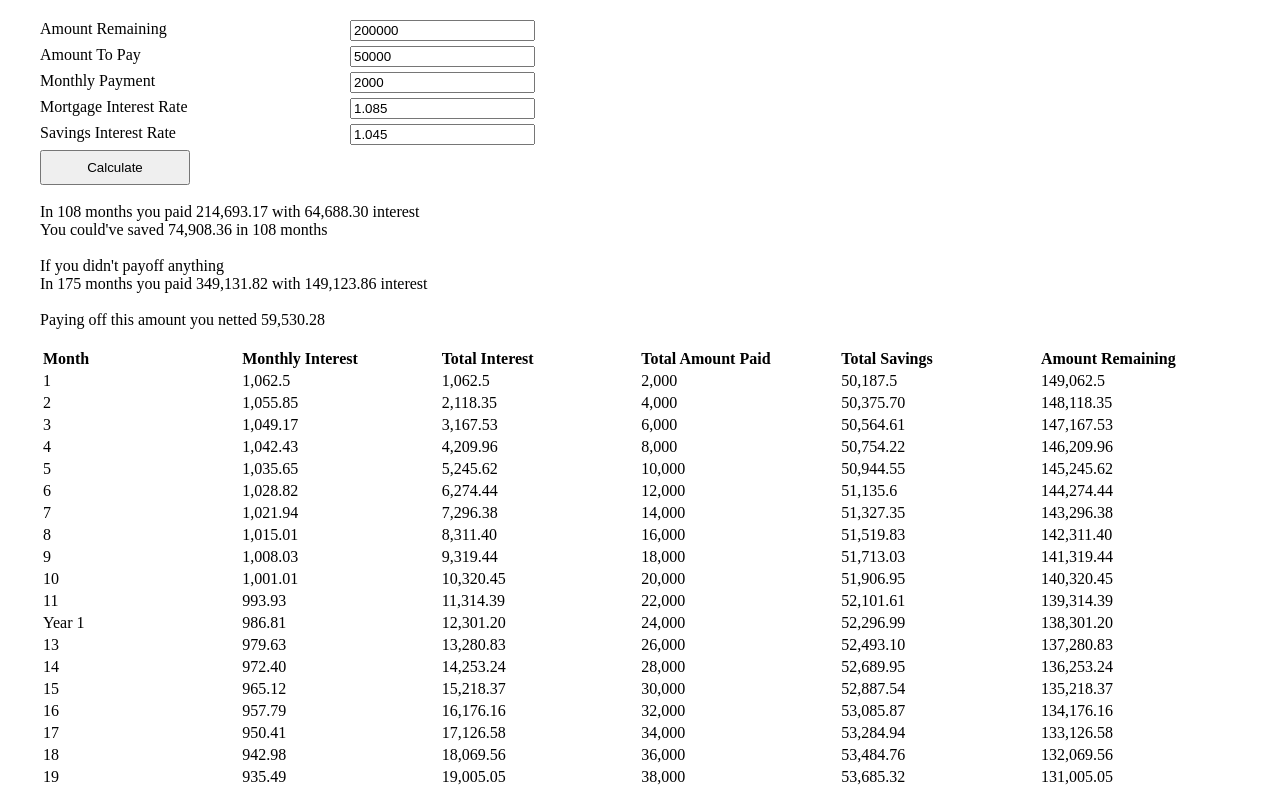
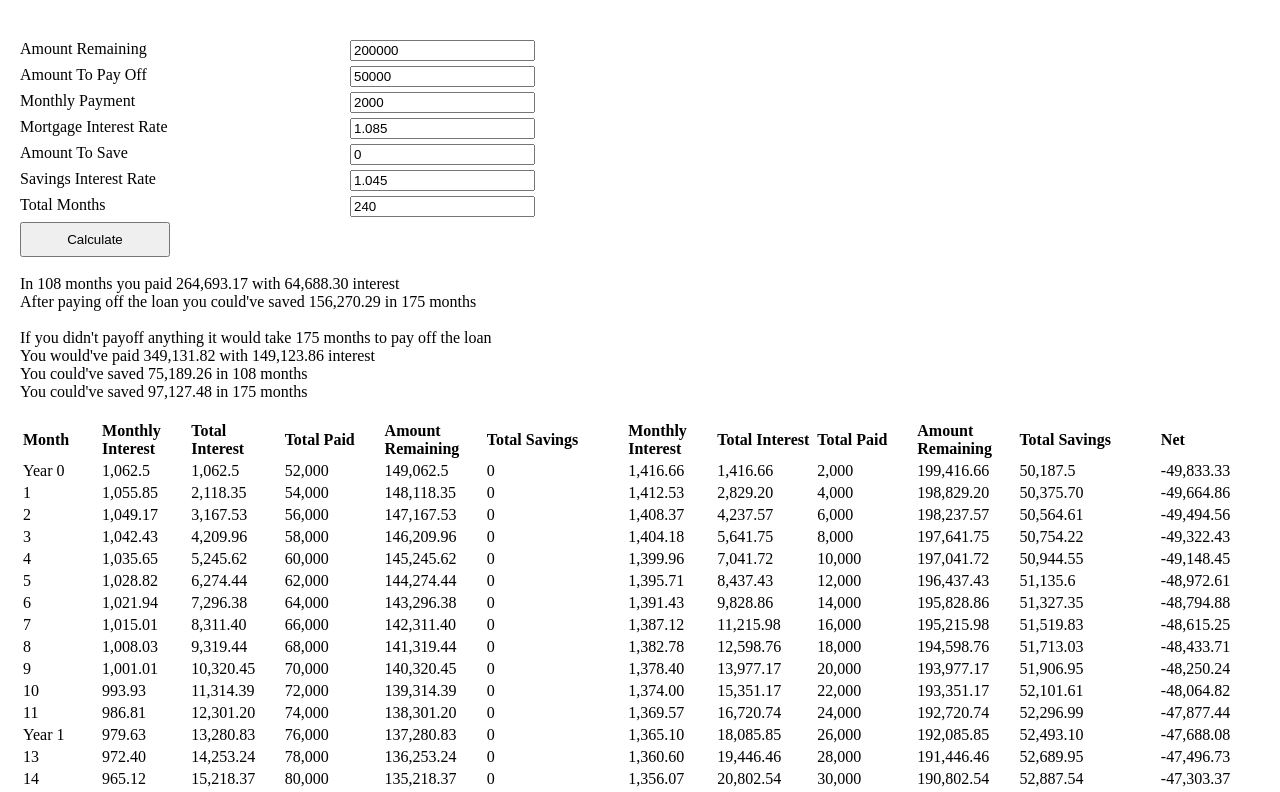
Before and after one commit to sullyslegacy/finance, a plain HTML site: page public/mortgagePaymentsAndInterest.html in a window 1280 px wide. Both pictures are taken after a click on the button "Calculate". Shown: the top 792 px of the page. Drawn offline with Linux system fonts and the light colour scheme.

Commit message:
Go by months and savings more

```diff
--- a/public/js/mortgagePaymentsAndInterest.js
+++ b/public/js/mortgagePaymentsAndInterest.js
@@ -18,35 +18,44 @@ const formatAmount = (amount) => {
 }
 
 const createHighlights = (payDownItems, noPayDownItems) => {
-    const lastPayDown = payDownItems[payDownItems.length - 1];
-    const lastNoPayDown = noPayDownItems[noPayDownItems.length - 1];
-    let output = `<div>In ${payDownItems.length} months you paid ${formatAmount(lastPayDown.totalAmountPaid)} with ${formatAmount(lastPayDown.totalInterestPaid)} interest</div>`;
-    output += `<div>You could've saved ${formatAmount(lastPayDown.totalSavings)} in ${payDownItems.length} months</div>`;
-    output += `<br /><div>If you didn't payoff anything</div>`;
-    output += `<div>In ${noPayDownItems.length} months you paid ${formatAmount(lastNoPayDown.totalAmountPaid)} with ${formatAmount(lastNoPayDown.totalInterestPaid)} interest</div>`;
+    const lastPayDown = payDownItems.paidOffMonthRow;
+    const longerNoPayDown = payDownItems.monthlySavings[noPayDownItems.paidOffMonthIndex];
+
+    const lastNoPayDown = noPayDownItems.paidOffMonthRow
+    const midwayNoPayDown = noPayDownItems.monthlySavings[payDownItems.paidOffMonthIndex];
+
+    let output = `<div>In ${payDownItems.paidOffMonthIndex} months you paid ${formatAmount(lastPayDown.totalAmountPaid)} with ${formatAmount(lastPayDown.totalInterestPaid)} interest</div>`;
+    output += `<div>After paying off the loan you could've saved ${formatAmount(longerNoPayDown.totalSavings)} in ${noPayDownItems.paidOffMonthIndex} months</div>`;
+
+    output += `<br /><div>If you didn't payoff anything it would take ${noPayDownItems.paidOffMonthIndex} months to pay off the loan</div>`;
+    output += `<div>You would've paid ${formatAmount(lastNoPayDown.totalAmountPaid)} with ${formatAmount(lastNoPayDown.totalInterestPaid)} interest</div>`;
+    output += `<div>You could've saved ${formatAmount(midwayNoPayDown.totalSavings)} in ${payDownItems.paidOffMonthIndex} months</div>`;
+    output += `<div>You could've saved ${formatAmount(lastNoPayDown.totalSavings)} in ${noPayDownItems.paidOffMonthIndex} months</div>`;
 
 
-    const savingsAmount = (lastNoPayDown.totalAmountPaid - lastPayDown.totalAmountPaid) - lastPayDown.totalSavings;
-    output += `<br /><div>Paying off this amount you netted ${formatAmount(savingsAmount)}</div>`;
+    // const savingsAmount = (lastNoPayDown.totalAmountPaid - lastPayDown.totalAmountPaid) - lastPayDown.totalSavings;
+    // output += `<br /><div>Paying off this amount you netted ${formatAmount(savingsAmount)}</div>`;
     return output;
 };
 
 const createMonthlyRates = ({
     amountRemaining,
-    amountToPayOrSave,
+    amountToPayOff,
     monthlyPayment,
     monthlyMortgageRate,
+    amountToSave,
     monthlySavingsInterestRate,
+    totalMonths,
 }) => {
     const outputs = [];
-    let totalAmountPaid = 0;
+    let totalAmountPaid = amountToPayOff;
     let totalInterestPaid = 0;
-    let totalSavings = amountToPayOrSave;
+    let totalSavings = amountToSave;
+    let paidOffMonthIndex = -1;
 
     let monthIndex = 0;
-    while (amountRemaining > 0 && monthIndex < 360) {
+    while (monthIndex < totalMonths) {
         monthIndex++;
-
 
         // Add interest for the month
         const interestForMonth = (amountRemaining * monthlyMortgageRate) - amountRemaining;
@@ -57,17 +66,28 @@ const createMonthlyRates = ({
         // Pay off an amount
         amountRemaining -= monthlyPayment;
         if (amountRemaining <= 0) {
-            // Amount remaining is the extra we paid off so substract that (It's a negative #)
-            totalAmountPaid += monthlyPayment + amountRemaining;
+            if (paidOffMonthIndex > 0) {
+                totalSavings += monthlyPayment;
+            } else {
+                paidOffMonthIndex = monthIndex;
+                // Amount remaining is now a negative number and and overpayment amount
+                const overpaymentAmount = Math.abs(amountRemaining);
+                totalAmountPaid += monthlyPayment - overpaymentAmount;
+                totalSavings += overpaymentAmount;
+            }
+
+            // Set amount remaining after setting overpayment amount
+            amountRemaining = 0;
+
             outputs.push({
-                amountRemaining: 0,
+                amountRemaining,
                 interestForMonth,
                 monthIndex,
                 totalAmountPaid,
                 totalInterestPaid,
                 totalSavings,
             });
-            break;
+            continue;
         }
 
 
@@ -84,38 +104,50 @@ const createMonthlyRates = ({
             totalSavings,
         });
     }
-    return outputs;
+
+    const paidOffMonthRow = outputs[paidOffMonthIndex - 1];
+    return {
+        monthlySavings: outputs,
+        paidOffMonthIndex,
+        paidOffMonthRow,
+    };
 };
 
 const calculateAmount = () => {
     get('output').innerHTML = "";
 
 	let amountRemaining = getVal('amountRemaining');
-    const amountToPayOrSave = getVal('amountToPayOrSave');
+    const amountToPayOff = getVal('amountToPayOff');
     const monthlyPayment = getVal('monthlyPayment');
+    const totalMonths = getVal('totalMonths');
 
     const mortgageInterestRate = getVal('mortgageInterestRate');
 	const monthlyMortgageRate = getMonthlyInterestRate(mortgageInterestRate);
     console.log('monthlyMortgageRate', monthlyMortgageRate);
 
+    const amountToSave = getVal('amountToSave');
     const savingsInterestRate = getVal('savingsInterestRate');
 	const monthlySavingsInterestRate = getMonthlyInterestRate(savingsInterestRate);
     console.log('monthlySavingsInterestRate', monthlySavingsInterestRate);
 
     const payingOffOutputs = createMonthlyRates({
-        amountRemaining: amountRemaining - amountToPayOrSave,
-        amountToPayOrSave,
+        amountRemaining: amountRemaining - amountToPayOff,
+        amountToPayOff,
         monthlyPayment,
         monthlyMortgageRate,
+        amountToSave: amountToSave,
         monthlySavingsInterestRate,
+        totalMonths,
     });
 
     const fullSavingOutputs = createMonthlyRates({
         amountRemaining,
-        amountToPayOrSave: 0,
+        amountToPayOff: 0,
         monthlyPayment,
         monthlyMortgageRate,
+        amountToSave: amountToSave + amountToPayOff,
         monthlySavingsInterestRate,
+        totalMonths,
     });
     console.log('fullSavingOutputs', fullSavingOutputs);
 
@@ -126,24 +158,48 @@ const calculateAmount = () => {
     table += '<th>Month</th>';
     table += '<th>Monthly Interest</th>';
     table += '<th>Total Interest</th>';
-    table += '<th>Total Amount Paid</th>';
+    table += '<th>Total Paid</th>';
+    table += '<th>Amount Remaining</th>';
     table += '<th>Total Savings</th>';
+    table += '<th></th>';
+    table += '<th>Monthly Interest</th>';
+    table += '<th>Total Interest</th>';
+    table += '<th>Total Paid</th>';
     table += '<th>Amount Remaining</th>';
+    table += '<th>Total Savings</th>';
+    table += '<th></th>';
+    table += '<th>Net</th>';
     table += '</tr>';
-    payingOffOutputs.forEach((output) => {
-        const monthOutput = output.monthIndex % 12 === 0 ? 'Year ' + output.monthIndex / 12 : output.monthIndex;
+    for (let i = 0; i < totalMonths; i++) {
+        const paidOffItem = payingOffOutputs.monthlySavings[i];
+        const fullSaveItem = fullSavingOutputs.monthlySavings[i];
+
+        const paidOffNet = paidOffItem.totalSavings - (paidOffItem.totalAmountPaid + paidOffItem.amountRemaining);
+        const fullSaveNet = fullSaveItem.totalSavings - (fullSaveItem.totalAmountPaid + fullSaveItem.amountRemaining);
+
+        const createRowOutput = (item) => {
+            const net = item.totalSavings - (item.totalAmountPaid + item.amountRemaining);
+            return `
+                <td>${formatAmount(item.interestForMonth)}</td>
+                <td>${formatAmount(item.totalInterestPaid)}</td>
+                <td>${formatAmount(item.totalAmountPaid)}</td>
+                <td>${formatAmount(item.amountRemaining)}</td>
+                <td title='Net ${formatAmount(net)}'>${formatAmount(item.totalSavings)}</td>
+            `;
+        };
+
+        const monthOutput = i % 12 === 0 ? 'Year ' + i / 12 : i;
         table += `
             <tr>
                 <td>${monthOutput}</td>
-                <td>${formatAmount(output.interestForMonth)}</td>
-                <td>${formatAmount(output.totalInterestPaid)}</td>
-                <td>${formatAmount(output.totalAmountPaid)}</td>
-                <td>${formatAmount(output.totalSavings)}</td>
-                <td>${formatAmount(output.amountRemaining)}</td>
+                ${createRowOutput(paidOffItem)}
+                <td></td>
+                ${createRowOutput(fullSaveItem)}
+                <td></td>
+                <td>${formatAmount(paidOffNet - fullSaveNet)}</td>
             </tr>
         `;
-    });
-
+    }
     table += `</table>`;
     addOutput(createHighlights(payingOffOutputs, fullSavingOutputs));
     addOutput('<br />');
--- a/public/mortgagePaymentsAndInterest.html
+++ b/public/mortgagePaymentsAndInterest.html
@@ -14,6 +14,11 @@
             text-align: left;
             width: 200px;
         }
+
+		body {
+			max-width: 1600px;
+			margin: 20px;
+		}
 	</style>
 </head>
 <body>
@@ -23,8 +28,8 @@
 	</div>
 
     <div class="inputContainer">
-		Amount To Pay
-		<input id="amountToPayOrSave" placeholder="Amount to pay off" value="50000" />
+		Amount To Pay Off
+		<input id="amountToPayOff" placeholder="Amount to pay off" value="50000" />
 	</div>
 
     <div class="inputContainer">
@@ -44,6 +49,11 @@
 	</div>
 
 	<div class="inputContainer">
+		Amount To Save
+		<input id="amountToSave" placeholder="Amount to save" value="0" />
+	</div>
+
+	<div class="inputContainer">
 		Savings Interest Rate
 		<input
             id="savingsInterestRate"
@@ -54,6 +64,17 @@
         />
 	</div>
 
+	<div class="inputContainer">
+		Total Months
+		<input
+            id="totalMonths"
+            placeholder="Total Months"
+            step="1"
+            type="number"
+            value="240"
+        />
+	</div>
+
 	<button onclick="calculateAmount()">Calculate</button><br/>
 
 	<br />
@@ -61,11 +82,6 @@
 
 
 	<br />
-	TODO
-	Show total Paid, and total interest paid not paying off
-	However show total in savings made
-
-	Show total Paid, and total interest paid having paid off
 
 	<br />
 	<br />
```
